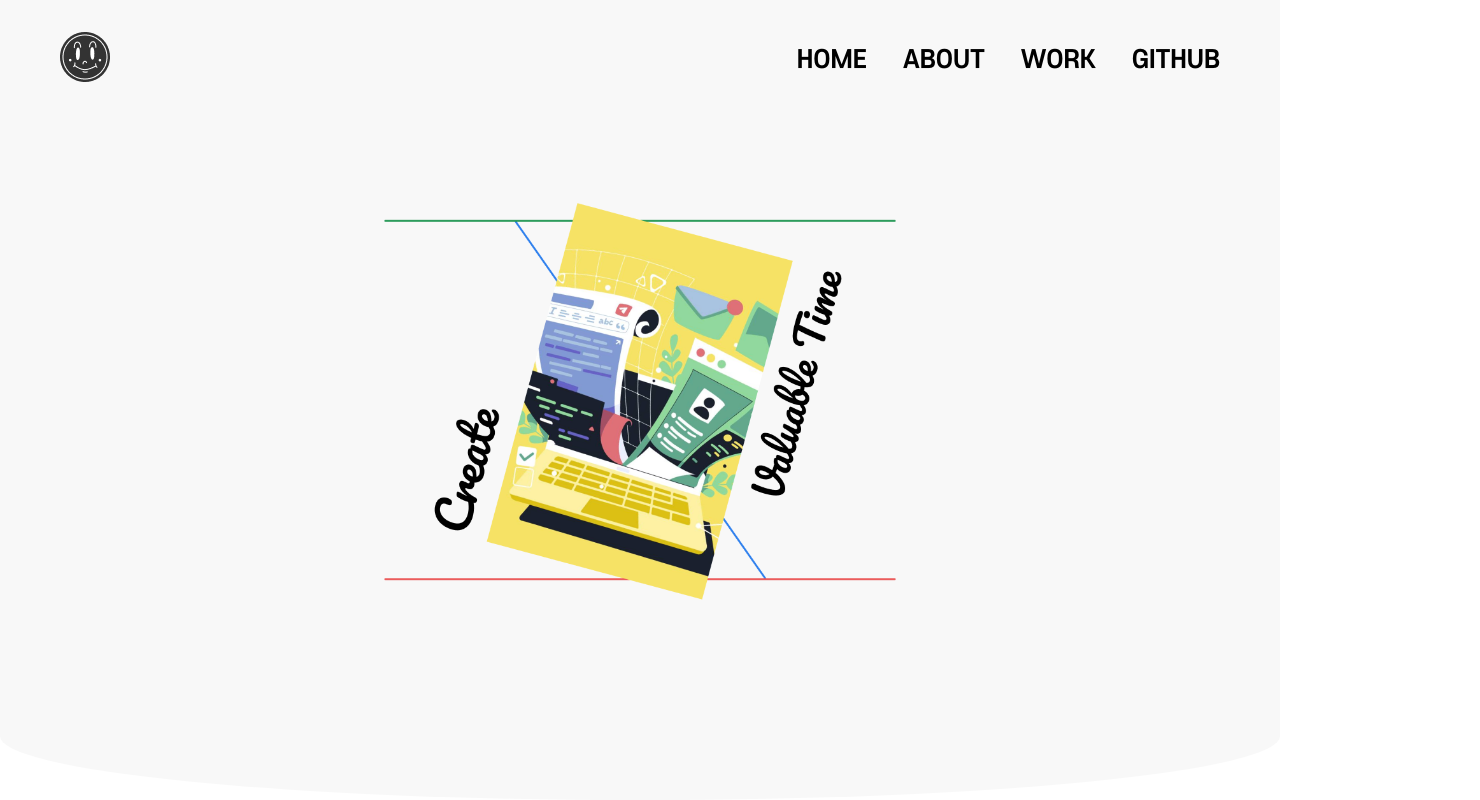
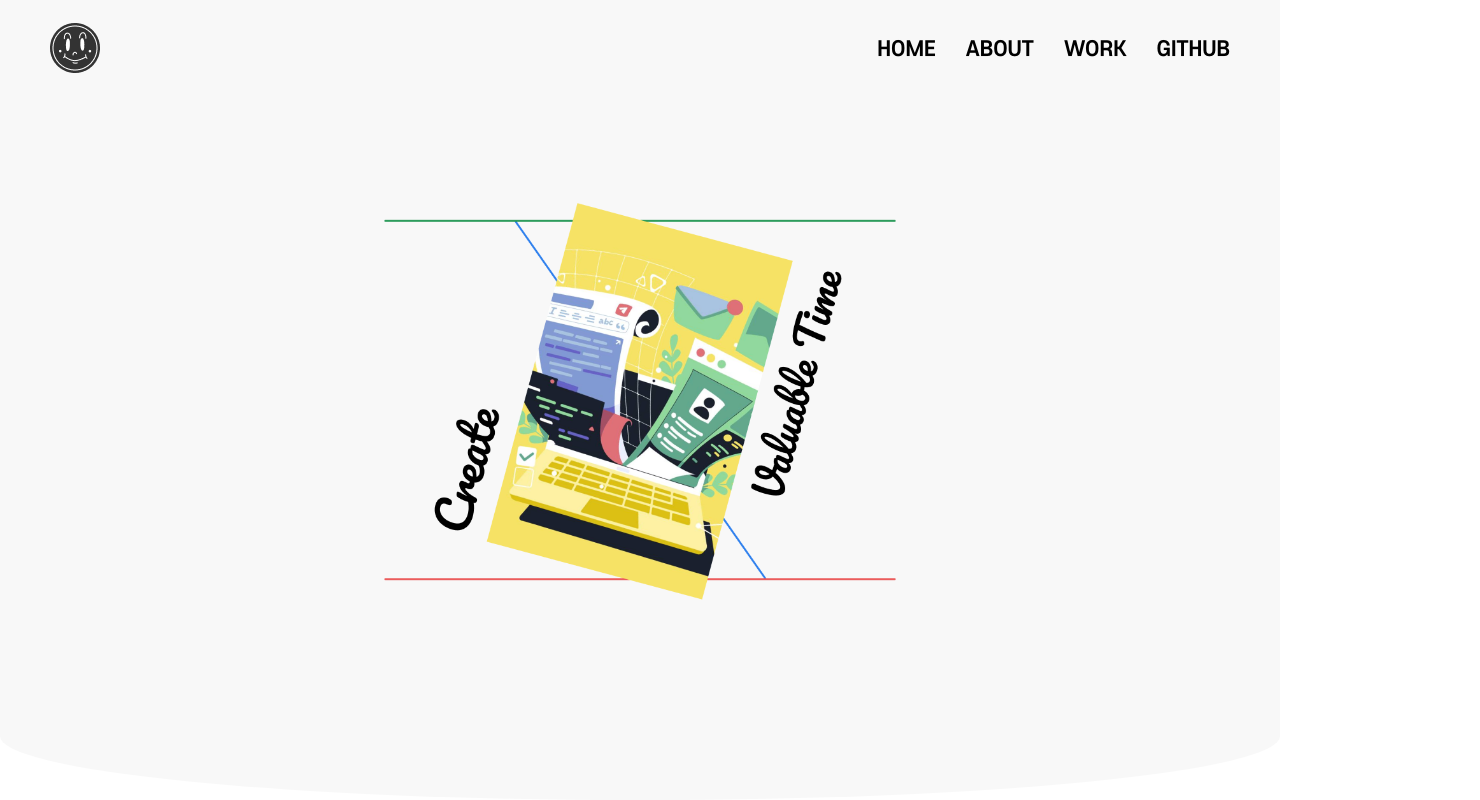
Before and after one commit to eun9705/renewal-portfolio, a React (Create React App) app: page / in a window 1280 px wide. Shown: the top 800 px of the page, 1480 px wide, since content can reach past the window. Built offline with nearby package versions, Linux system fonts and the light colour scheme.

Commit message:
modify : css 수정

```diff
--- a/src/Components/Banner.tsx
+++ b/src/Components/Banner.tsx
@@ -21,11 +21,13 @@ const Banner = () => {
 const BannerWrapper = styled(FlexCol)`
     width:100vw;height:30rem;background-color:#D5E6FB;padding-left:10rem;
     div { position:relative;width:164rem;}
-    img { position:absolute;bottom:-71.5px;right:0;width:44.3vw; }
+    img { position:absolute;bottom:-71.5px;right:0; }
     strong { font-size:2.6rem; }
     p { margin:1rem 0 4rem;color:var(--gray02); }
     ${DeviceSize.large`
-        div { width:120rem; }
+        overflow:hidden;padding:0;
+        div { width:var(--container-size-basic); }
+        img { width:50vw; }
     `}
 `
 
--- a/src/Style/GlobalStyle.ts
+++ b/src/Style/GlobalStyle.ts
@@ -22,32 +22,9 @@ export const GlobalStyle = createGlobalStyle`
     }
 
     //reset
-    html, body, div, span, applet, object, iframe,
-    h1, h2, h3, h4, h5, h6, p, blockquote, pre,
-    a, abbr, acronym, address, big, cite, code,
-    del, dfn, em, img, ins, kbd, q, s, samp,
-    small, strike, strong, sub, sup, tt, var,
-    b, u, i, center,
-    dl, dt, dd, ol, ul, li,
-    fieldset, form, label, legend,
-    table, caption, tbody, tfoot, thead, tr, th, td,
-    article, aside, canvas, details, embed,
-    figure, figcaption, footer, header, hgroup,
-    menu, nav, output, ruby, section, summary,
-    time, mark, audio, video {
-        margin: 0;
-        padding: 0;
-        border: 0;
-        box-sizing: border-box;
-        vertical-align: baseline;
-    }
-    article, aside, details, figcaption, figure,
-    footer, header, hgroup, menu, nav, section {
-        display: block;
-    }
     html { font-size:62.5%; }
-    body { overflow-x:hidden;}
-    * { margin:0;padding:0;font-family:'sCore', '맑은고딕', sans-serif;font-size:1.6rem;font-weight:400; }
+    body { overflow-x:hidden; }
+    * { margin:0;padding:0;font-family:'sCore', '맑은고딕', sans-serif;font-size:1.6rem;font-weight:400;border: 0;box-sizing: border-box; }
     button { border:none;cursor: pointer; }
     a { text-decoration:none;color:var(--black); }
     strong { font-weight:600; }
@@ -76,10 +53,15 @@ export const GlobalStyle = createGlobalStyle`
     }
 
     ${DeviceSize.large`
-        html { font-size:75% }
+        :root {
+            --container-size-basic:118rem;
+        }
     `}
 
     ${DeviceSize.medium`
+        :root {
+            --container-size-basic:102.5rem;
+        }
         html { font-size:50% }
         * { font-size:14px; }
     `}
```
